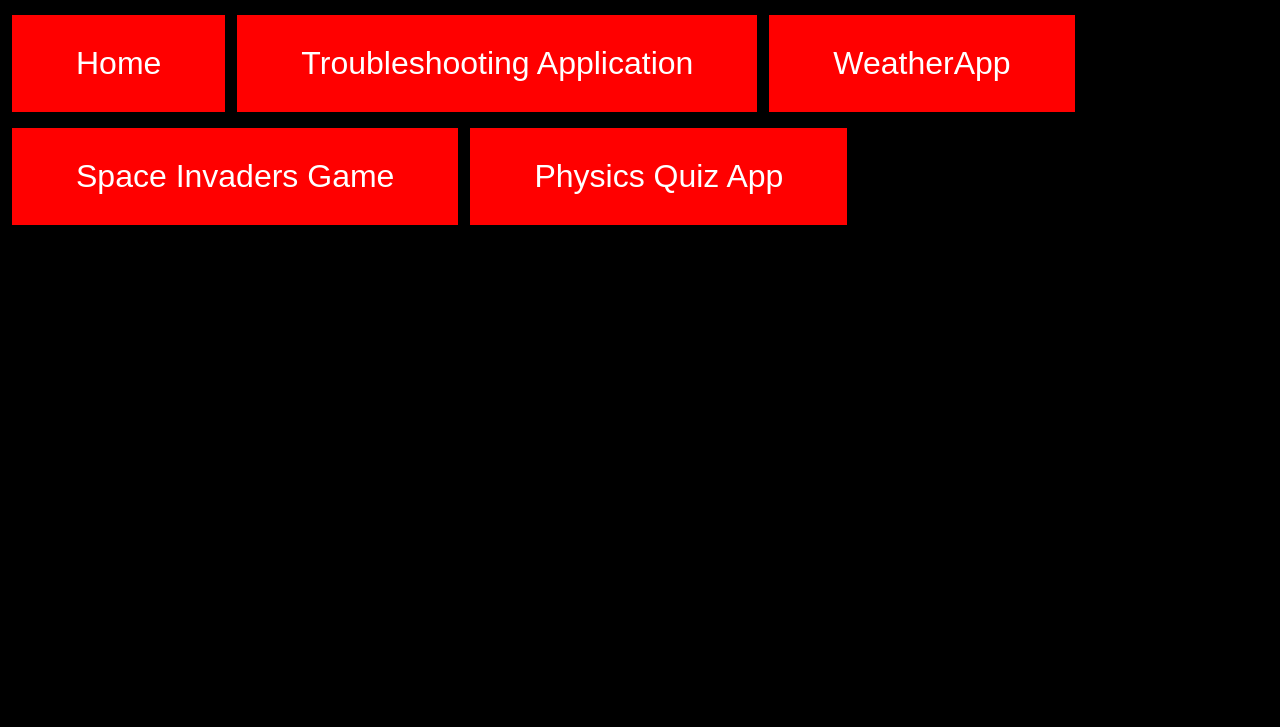
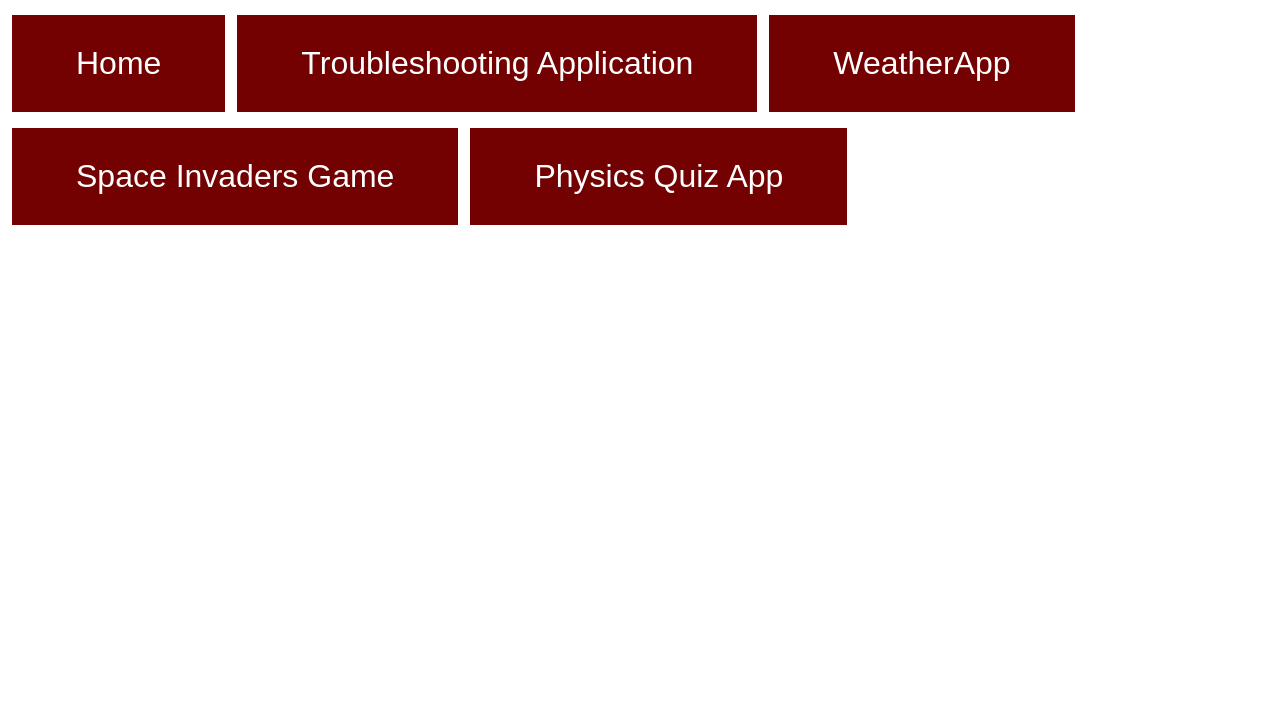
Before and after one commit to ProgrammerArk/ProgrammerArk.github.io, a plain HTML site: page index.html in a window 1280 px wide. Shown: the part 73-800 px from the top of the page. Drawn offline with Linux system fonts and the light colour scheme.

Commit message:
Update styles.css

```diff
--- a/styles.css
+++ b/styles.css
@@ -1,11 +1,11 @@
 body {
-  background-color: black;
+  background-color: 6b6464;
 }
 h1 {
   color: white;
 }
 .button {
-  background-color: red;
+  background-color: #730101;
   border: none;
   color: white;
   padding: 30px 64px;
```
